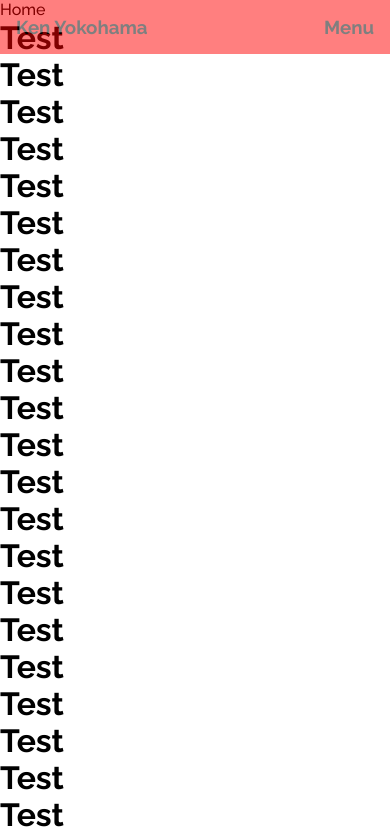
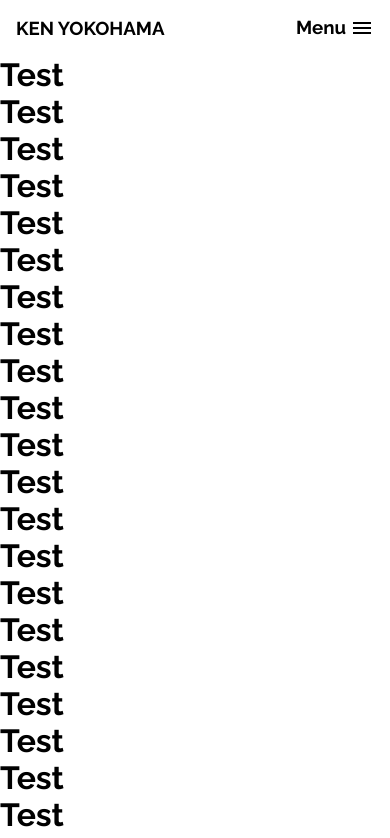
Before and after one commit to Ken-Yokohama/My-Portfolio, a React (Create React App) app: page / in a window 390 px wide. Shown: the top 838 px of the page. Built offline with nearby package versions, Linux system fonts and the light colour scheme.

Commit message:
Added responsive background for nav

```diff
--- a/src/components/Navbar.jsx
+++ b/src/components/Navbar.jsx
@@ -1,15 +1,21 @@
 import { Box } from "@mui/material";
 import React, { useState } from "react";
+import MenuIcon from "@mui/icons-material/Menu";
+import CloseIcon from "@mui/icons-material/Close";
+import { motion } from "framer-motion";
 
-function Navbar({ setShowMenu, toggleShowMenu }) {
+function Navbar({ showMenu, setShowMenu, toggleShowMenu }) {
     return (
-        <div
-            style={{
-                background: "red",
-                opacity: "0.5",
+        <Box
+            sx={{
+                background: showMenu ? "none" : "white",
                 position: "fixed",
                 width: "100%",
                 zIndex: "1",
+                transition: "background 1s",
+                "@media(min-width: 800px)": {
+                    background: "none",
+                },
             }}
         >
             <Box
@@ -18,12 +24,42 @@ function Navbar({ setShowMenu, toggleShowMenu }) {
                     justifyContent: "space-between",
                     alignItems: "center",
                     padding: "1rem",
+                    "@media (min-width:700px)": {
+                        padding: "2rem",
+                    },
                 }}
             >
-                <h3>Ken Yokohama</h3>
-                <h3 onClick={toggleShowMenu}>Menu</h3>
+                <motion.h3
+                    whileTap={{ color: "#A9A9A9" }}
+                    initial={{ color: "#000000" }}
+                    transition={{ color: { duration: 0.3 } }}
+                    onClick={() => {
+                        setShowMenu(false);
+                    }}
+                    style={{
+                        cursor: "pointer",
+                    }}
+                >
+                    KEN YOKOHAMA
+                </motion.h3>
+                <motion.div
+                    // whileHover={{ color: "white" }}
+                    whileTap={{ color: "#A9A9A9" }}
+                    initial={{ color: "#000000" }}
+                    transition={{ color: { duration: 0.3 } }}
+                    onClick={toggleShowMenu}
+                    style={{
+                        cursor: "pointer",
+                        display: "flex",
+                        gap: "0.25rem",
+                    }}
+                >
+                    <h3>Menu</h3>
+                    {!showMenu && <MenuIcon />}
+                    {showMenu && <CloseIcon />}
+                </motion.div>
             </Box>
-        </div>
+        </Box>
     );
 }
 
--- a/src/containers/Main.jsx
+++ b/src/containers/Main.jsx
@@ -12,7 +12,11 @@ function Main(props) {
 
     return (
         <div>
-            <Navbar setShowMenu={setShowMenu} toggleShowMenu={toggleShowMenu} />
+            <Navbar
+                showMenu={showMenu}
+                setShowMenu={setShowMenu}
+                toggleShowMenu={toggleShowMenu}
+            />
             <Menu setShowMenu={setShowMenu} showMenu={showMenu} />
             <div>
                 <Routes>
```
